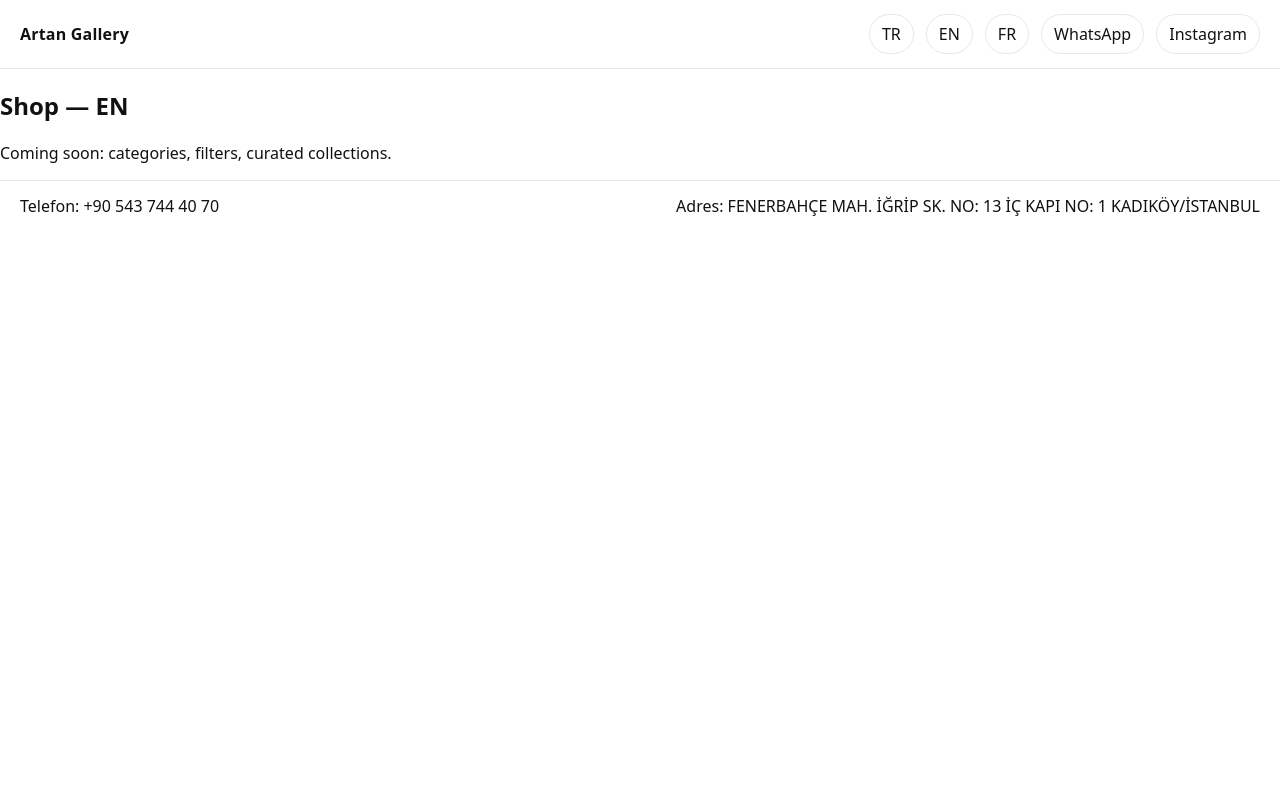
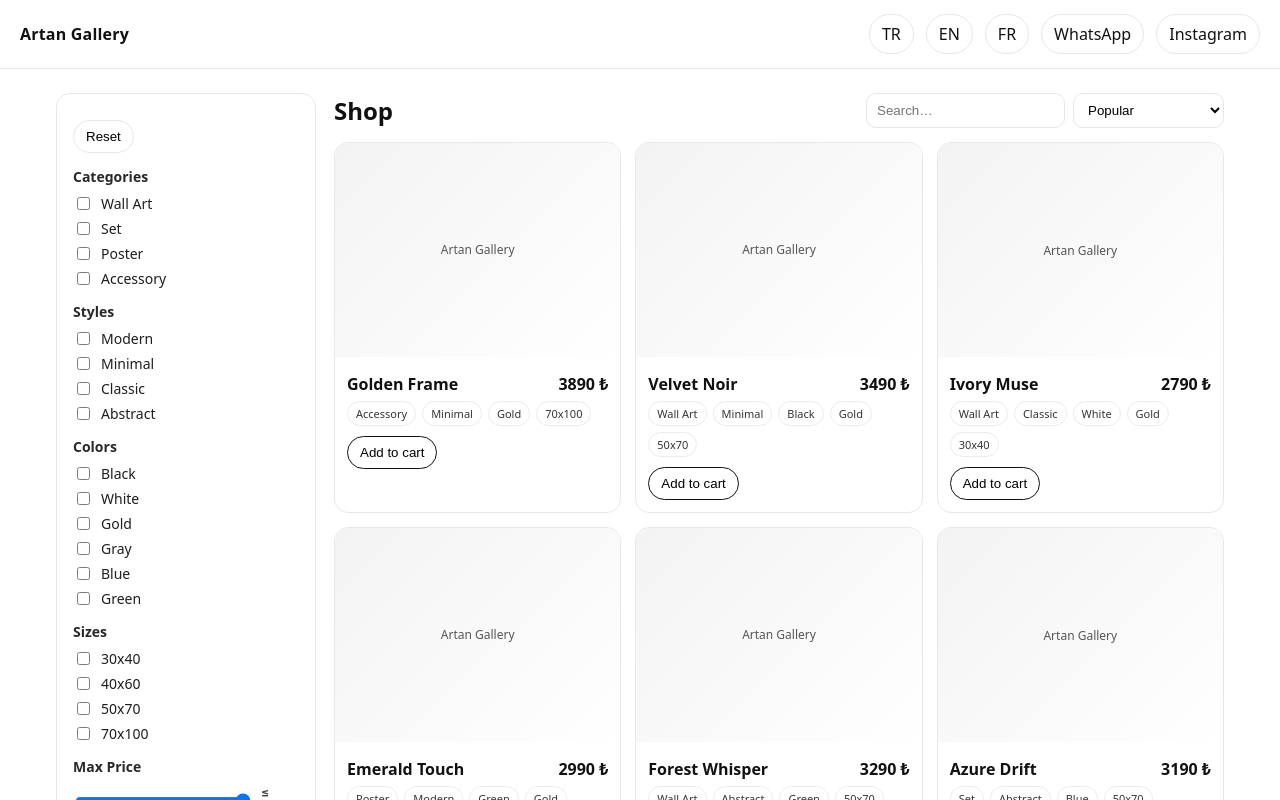
Before and after one commit to Hamed-shareghzadeh/artan-gallery, a Next.js app: page /en/shop in a window 1280 px wide. Shown: the top 800 px of the page. Built offline with nearby package versions, Linux system fonts and the light colour scheme.

Commit message:
Update page.js

```diff
--- a/app/en/shop/page.js
+++ b/app/en/shop/page.js
@@ -1,8 +1,45 @@
+import ShopShell from '../../../components/ShopShell';
+
 export default function ShopEN() {
+  const filters = {
+    categoriesLabel: "Categories",
+    categories: ["Wall Art", "Set", "Poster", "Accessory"],
+    stylesLabel: "Styles",
+    styles: ["Modern", "Minimal", "Classic", "Abstract"],
+    colorsLabel: "Colors",
+    colors: ["Black", "White", "Gold", "Gray", "Blue", "Green"],
+    sizesLabel: "Sizes",
+    sizes: ["30x40", "40x60", "50x70", "70x100"],
+    priceLabel: "Max Price"
+  };
+
+  const items = [
+    { id: 1, title: "Velvet Noir", price: 3490, pop: 9, new: true, cats:["Wall Art"], styles:["Minimal"], colors:["Black","Gold"], sizes:["50x70"] },
+    { id: 2, title: "Emerald Touch", price: 2990, pop: 7, cats:["Poster"], styles:["Modern"], colors:["Green","Gold"], sizes:["40x60"] },
+    { id: 3, title: "Ivory Muse", price: 2790, pop: 8, cats:["Wall Art"], styles:["Classic"], colors:["White","Gold"], sizes:["30x40"] },
+    { id: 4, title: "Azure Drift", price: 3190, pop: 6, cats:["Set"], styles:["Abstract"], colors:["Blue"], sizes:["50x70"] },
+    { id: 5, title: "Golden Frame", price: 3890, pop: 10, cats:["Accessory"], styles:["Minimal"], colors:["Gold"], sizes:["70x100"] },
+    { id: 6, title: "Velvet Duo", price: 4590, pop: 5, cats:["Set"], styles:["Modern"], colors:["Black","White"], sizes:["40x60"] },
+    { id: 7, title: "Grey Silence", price: 2590, pop: 4, cats:["Poster"], styles:["Minimal"], colors:["Gray"], sizes:["30x40"] },
+    { id: 8, title: "Forest Whisper", price: 3290, pop: 7, cats:["Wall Art"], styles:["Abstract"], colors:["Green"], sizes:["50x70"] }
+  ];
+
   return (
-    <main className="compare">
-      <h2>Shop — EN</h2>
-      <p>Coming soon: categories, filters, curated collections.</p>
+    <main>
+      <ShopShell
+        heading="Shop"
+        searchPlaceholder="Search…"
+        sortLabel="Sort"
+        sortOptions={[
+          { value: "pop", label: "Popular" },
+          { value: "new", label: "Newest" },
+          { value: "price_asc", label: "Price: Low to High" },
+          { value: "price_desc", label: "Price: High to Low" }
+        ]}
+        resetLabel="Reset"
+        filters={filters}
+        items={items}
+      />
     </main>
   );
 }
```
